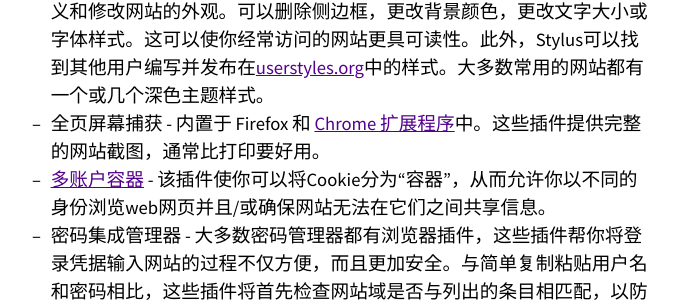
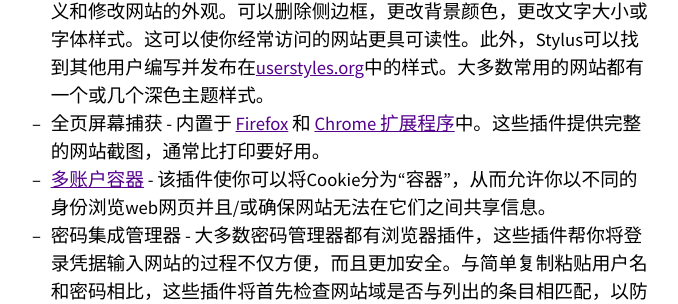
Before and after one commit to missing-semester-cn/missing-semester-cn.github.io, a Jekyll site: the page built from _2020/qa.md, in a window 1280 px wide and 900 px high, scrolled down 4717 px. Shown: the part 147-451 px from the top of the window, without its empty margins (300-978 px from the left). Built offline with Jekyll 4.4.1, drawn with Linux system fonts in a browser that asks for light colours; some of the changed lines change nothing that is shown.

Commit message:
[upstream sync] 00366e1

```diff
--- a/_2020/qa.md
+++ b/_2020/qa.md
@@ -119,7 +119,7 @@ video:
 我们钟爱的插件主要与安全性与可用性有关：
 - [uBlock Origin](https://github.com/gorhill/uBlock) - 是一个[用途广泛（wide-spectrum）](https://github.com/gorhill/uBlock/wiki/Blocking-mode)的拦截器，它不仅可以拦截广告，还可以拦截第三方的页面，也可以拦截内部脚本和其他种类资源的加载。如果你打算花更多的时间去配置，前往[中等模式（medium mode）](https://github.com/gorhill/uBlock/wiki/Blocking-mode:-medium-mode)或者 [强力模式（hard mode）](https://github.com/gorhill/uBlock/wiki/Blocking-mode:-hard-mode)。在你调整好设置之前一些网站会停止工作，但是这些配置会显著提高你的网络安全水平。另外， [简易模式（easy mode）](https://github.com/gorhill/uBlock/wiki/Blocking-mode:-easy-mode)作为默认模式已经相当不错了，可以拦截大部分的广告和跟踪，你也可以自定义规则来拦截网站对象。
 - [Stylus](https://github.com/openstyles/stylus/) - 是Stylish的分支（不要使用Stylish，它会[窃取浏览记录](https://www.theregister.co.uk/2018/07/05/browsers_pull_stylish_but_invasive_browser_extension/))），这个插件可让你将自定义CSS样式加载到网站。使用Stylus，你可以轻松地自定义和修改网站的外观。可以删除侧边框，更改背景颜色，更改文字大小或字体样式。这可以使你经常访问的网站更具可读性。此外，Stylus可以找到其他用户编写并发布在[userstyles.org](https://userstyles.org/)中的样式。大多数常用的网站都有一个或几个深色主题样式。
-- 全页屏幕捕获 - 内置于 Firefox 和 [ Chrome 扩展程序](https://chrome.google.com/webstore/detail/full-page-screen-capture/fdpohaocaechififmbbbbbknoalclacl?hl=en)中。这些插件提供完整的网站截图，通常比打印要好用。
+- 全页屏幕捕获 - 内置于 [Firefox](https://screenshots.firefox.com/) 和 [ Chrome 扩展程序](https://chrome.google.com/webstore/detail/full-page-screen-capture/fdpohaocaechififmbbbbbknoalclacl?hl=en)中。这些插件提供完整的网站截图，通常比打印要好用。
 - [多账户容器](https://addons.mozilla.org/en-US/firefox/addon/multi-account-containers/) - 该插件使你可以将Cookie分为“容器”，从而允许你以不同的身份浏览web网页并且/或确保网站无法在它们之间共享信息。
 - 密码集成管理器 - 大多数密码管理器都有浏览器插件，这些插件帮你将登录凭据输入网站的过程不仅方便，而且更加安全。与简单复制粘贴用户名和密码相比，这些插件将首先检查网站域是否与列出的条目相匹配，以防止冒充网站的网络钓鱼窃取登录凭据。
 
```
